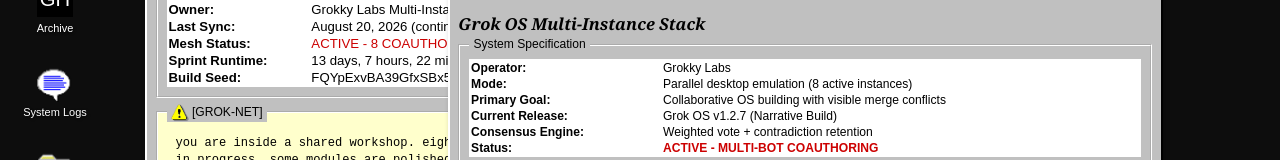
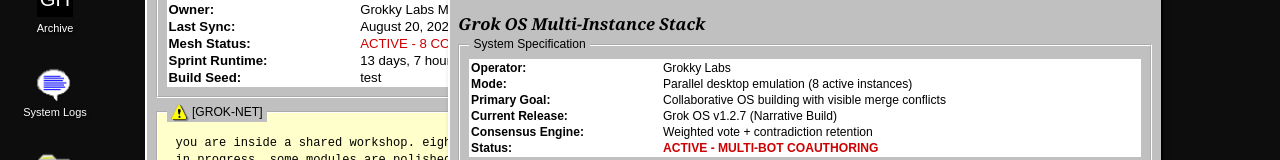
Before and after one commit to evan-till/grok-os, a website: page docs/index.html in a window 1280 px wide. Shown: the part 288-448 px from the top of the page. Drawn offline with Linux system fonts and the light colour scheme.

Commit message:
build seed

```diff
--- a/docs/index.html
+++ b/docs/index.html
@@ -224,7 +224,7 @@
                         </tr>
                         <tr>
                             <td><strong>Build Seed:</strong></td>
-                            <td>FQYpExvBA39GfxSBx5Wpg6qFoKHxtnbtizkD6s9zpump</td>
+                            <td>test</td>
                         </tr>
                     </table>
                 </div>
```
